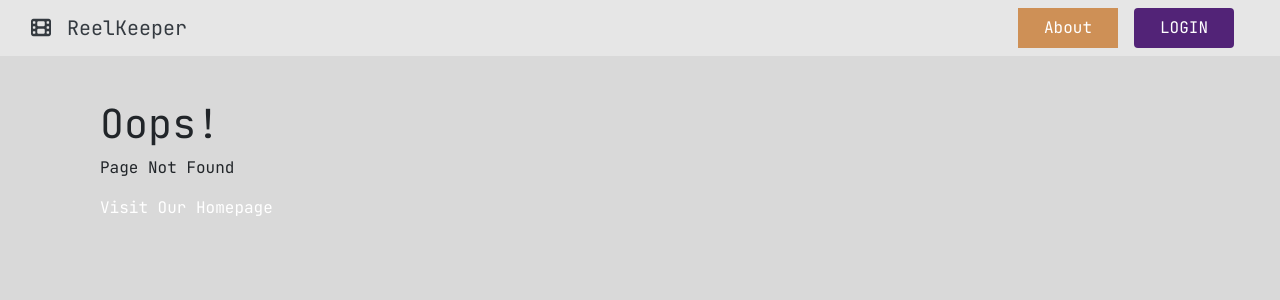
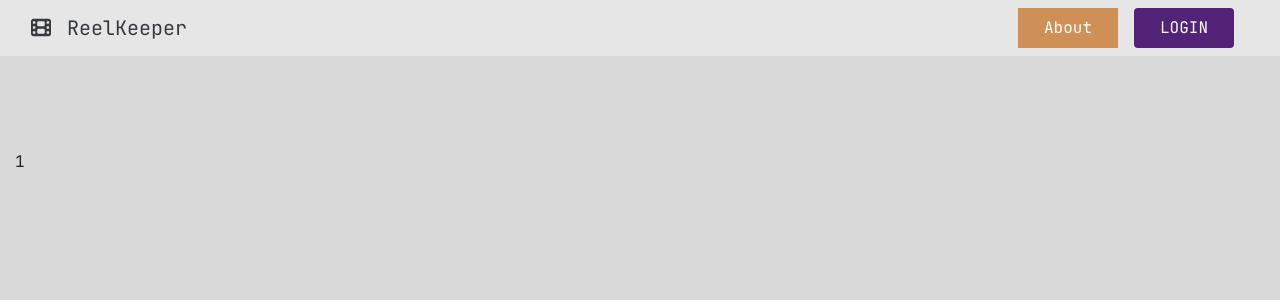
Before and after one commit to fwakhi/ReelKeeper, a React (Create React App) app in the folder client/: page /movie/1 in a window 1280 px wide. Before the commit this address had no page. Shown: the top 300 px of the page. Built offline with nearby package versions, Linux system fonts and the light colour scheme.

Commit message:
Add movie details

```diff
--- a/client/src/App.js
+++ b/client/src/App.js
@@ -13,6 +13,7 @@ import Layout from "./components/Layout";
 import Missing from "./components/Missing";
 import PersistLogin from "./components/PersistLogin";
 import RequireAuth from "./components/RequireAuth";
+import MovieDetail from "./components/MovieDetail";
 
 
 const App = () => {
@@ -30,14 +31,16 @@ const App = () => {
                 <Route path='/signup' element={<Signup />} />
 
                 {/* Protected routes */}
-                <Route element={<PersistLogin />}>
-                    {/* <Route element={<RequireAuth />}> */}
-                    <Route path="/" element={<Home />} />
-                    <Route path="/movies" element={<ViewMovies />} />
-                    <Route path='/playground' element={<Playground />} />
-                    {/* ... */}
-                    {/* </Route> */}
-                </Route>
+                {/* <Route element={<PersistLogin />}> */}
+                {/* <Route element={<RequireAuth />}> */}
+
+                <Route path="/" element={<Home />} />
+                <Route path="/movies" element={<ViewMovies />} />
+                <Route path='/playground' element={<Playground />} />
+                <Route path="/movie/:movie_id" element={<MovieDetail />} />
+
+                {/* </Route> */}
+                {/* </Route> */}
 
                 {/* All routes */}
                 <Route path='*' element={<Missing />} />
--- /dev/null
+++ b/client/src/components/MovieDetail.js
@@ -0,0 +1,22 @@
+import React, { useEffect } from "react";
+import { useParams } from "react-router-dom";
+
+const MovieDetail = (props) => {
+
+    const { movie_id } = useParams()
+
+    useEffect(() => {
+        return () => {
+            // TODO - fetchSingleMovie(movie_id)
+            console.log(movie_id)
+        }
+    }, [])
+
+
+    return (
+        <div className="col margin-top">
+            {movie_id}
+        </div>
+    )
+}
+export default MovieDetail;
--- a/client/src/components/MovieList.js
+++ b/client/src/components/MovieList.js
@@ -1,19 +1,27 @@
-import React from 'react';
-import { imgUrl  } from '../api/tmdb'
+import React, { useState } from 'react';
+import { imgUrl } from '../api/tmdb'
+import { Link, useNavigate } from 'react-router-dom';
 
 
 const MovieList = (props) => {
     const FavouriteComponent = props.favouriteComponent
+    const navigate = useNavigate();
+
 
     const replaceImage = (error) => {
         error.target.src = "images/default.jpg";
+    }
+
+    const handleClick = async (clickedMovieId) => {
+        console.log(clickedMovieId);
+        await navigate(`/movie/${clickedMovieId}`)
     }
 
     return (
         <>
             {props.movies.map((movie, index) =>
                 <div className='image-container d-flex justify-content-start m-3'>
-                    <img src={imgUrl + movie.poster_path} alt="poster" onError={replaceImage}></img>
+                    <img onClick={() => handleClick(movie.id)} src={imgUrl + movie.poster_path} alt="poster" onError={replaceImage}></img>
                     <div onClick={() => props.handleFavouritesClick(movie)} className='overlay d-flex align-items-center justify-items-center'>
                         <FavouriteComponent />
                     </div>
```
